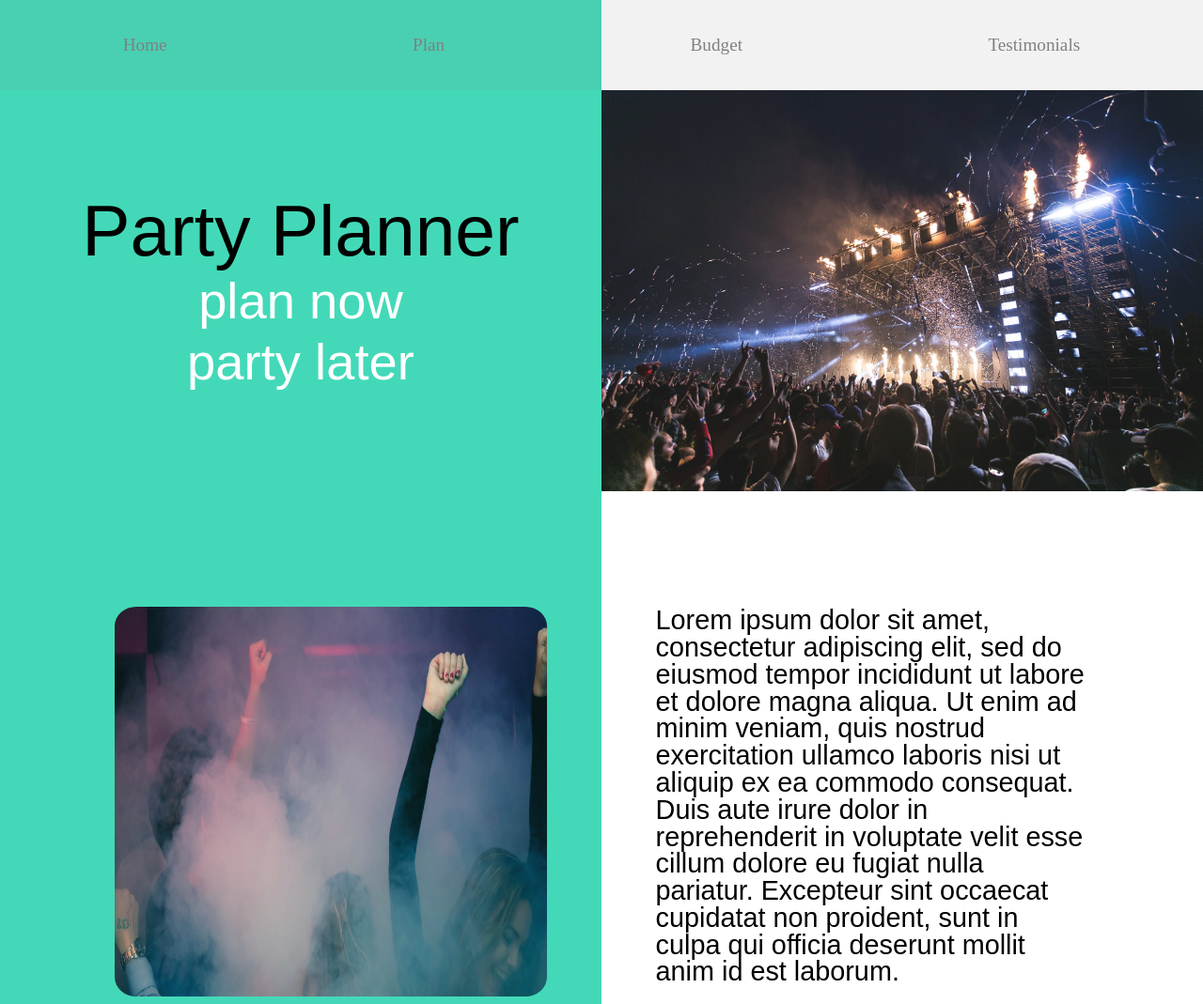
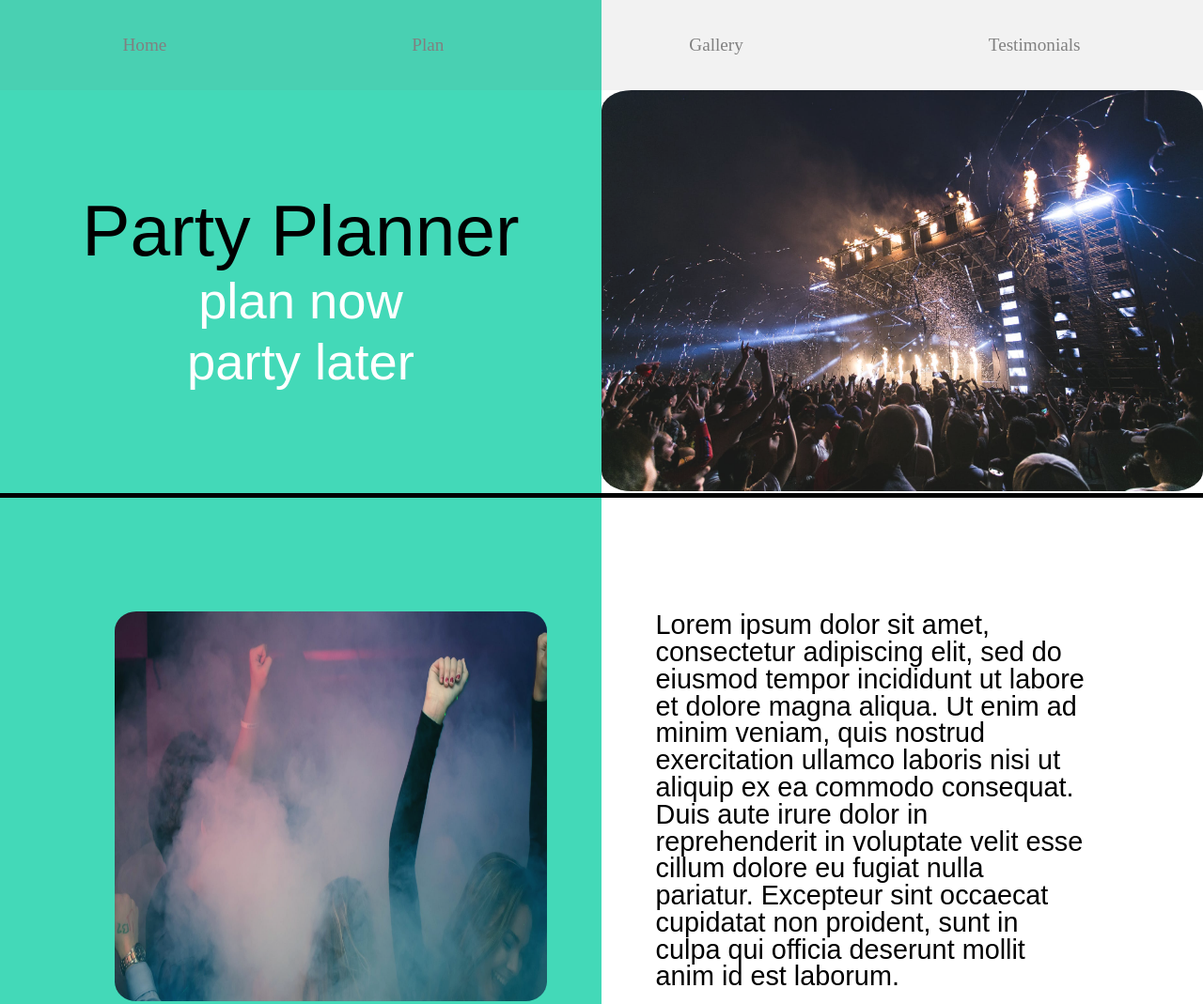
Before and after one commit to buildpartyplanner/userinterface2, a plain HTML site: page index.html in a window 1280 px wide. Shown: the top 1069 px of the page at 94% size. Drawn offline with Linux system fonts and the light colour scheme; a script that the page names is missing; a web font is replaced by a local one.

Commit message:
Added border radius and border-bottom to header.  Changed third nav link from Budget to Gallery.  Seems to make more sense to have a photo gallery and the budget would probably be linked to the plan link once you log in.

```diff
--- a/index.html
+++ b/index.html
@@ -17,7 +17,7 @@
         <nav class="navBar">
             <a href="#" class="links">Home</a>
             <a href="#" class="links">Plan</a>
-            <a href="#" class="links">Budget</a>
+            <a href="#" class="links">Gallery</a>
             <a href="#" class="links">Testimonials</a>
         </nav>
 
--- a/less/header.less
+++ b/less/header.less
@@ -1,6 +1,7 @@
 .banner {
     display: flex;
     flex-flow: row wrap;
+    border-bottom: 5px outset @banner-border;
 
     .headerText {
         width: 50%;
@@ -27,6 +28,7 @@
         .headerImg {
             width: 100%;
             opacity: 0.9;
+            border-radius: 5%;
             &:hover {
                 opacity: 1.0;
             }
--- a/less/variables.less
+++ b/less/variables.less
@@ -1,6 +1,7 @@
 //Color Scheme:
 @bg-color-left: #43d9b8;
 @bg-color-right: white;
+@banner-border: black;
 
 //navBar:
 @nav-bg: rgba(128, 128, 128, 0.1);
```
Also changed, not shown: css/index.css.
